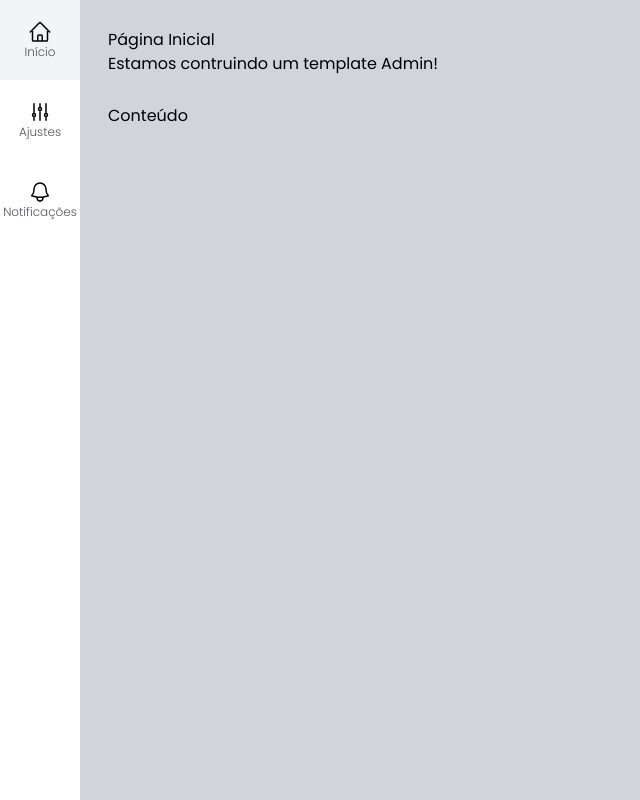
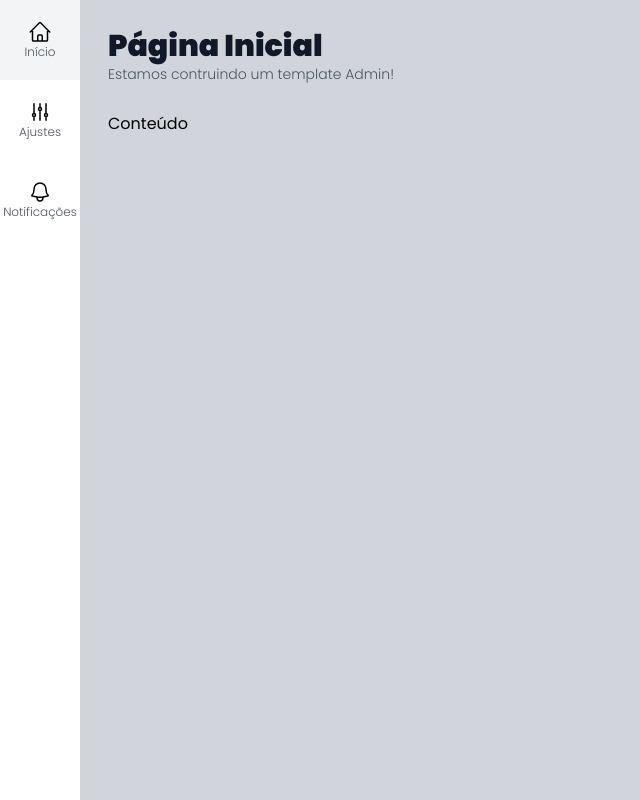
Before and after one commit to leojosants/udemy_nextjs_e_react_curso_completo_aprenda_com_projetos__secao_08, a Next.js app: page / in a window 1280 px wide. Shown: the whole page, without its empty margins (0-640 px from the left). Built offline with nearby package versions, Linux system fonts and the light colour scheme.

Commit message:
applied style to component 'Title'

```diff
--- a/src/components/template/Title.tsx
+++ b/src/components/template/Title.tsx
@@ -4,12 +4,21 @@ export default function Title(props: TitleProps) {
     return (
         <div>
             <h1 className={`
+                font-black
+                text-3xl
+                text-gray-900`}>
 
-            `}>{props.title}</h1>
+                {props.title}
+            </h1>
 
             <h2 className={`
+                font-light
+                text-sm
+                text-gray-600`}>
 
-            `}>{props.subtitle}</h2>
+                {props.subtitle}
+
+            </h2>
         </div>
     );
 };
```
